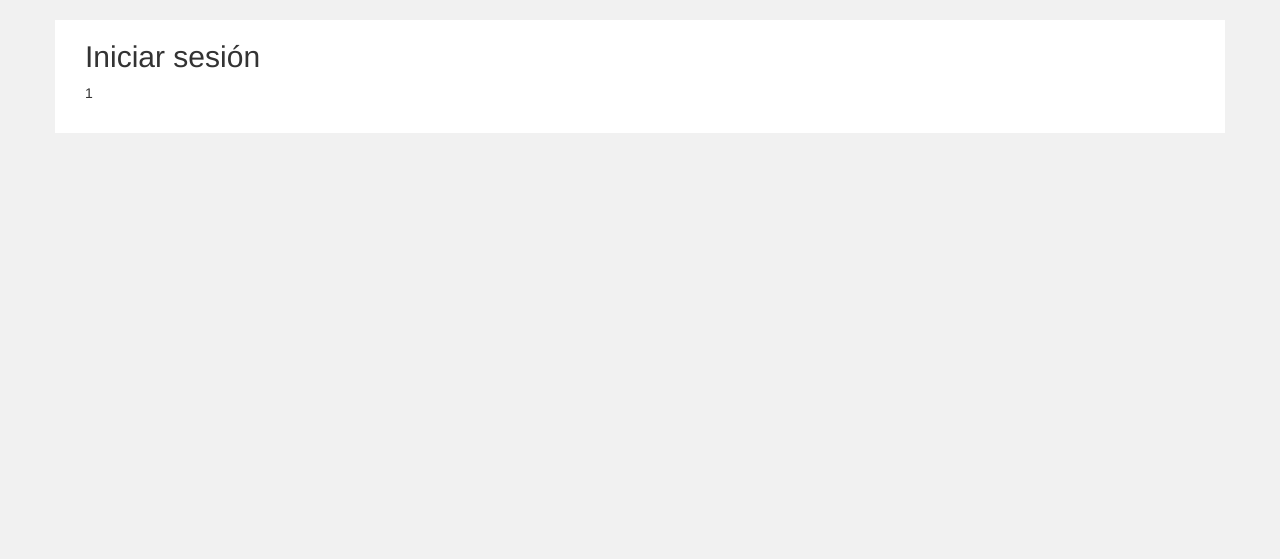
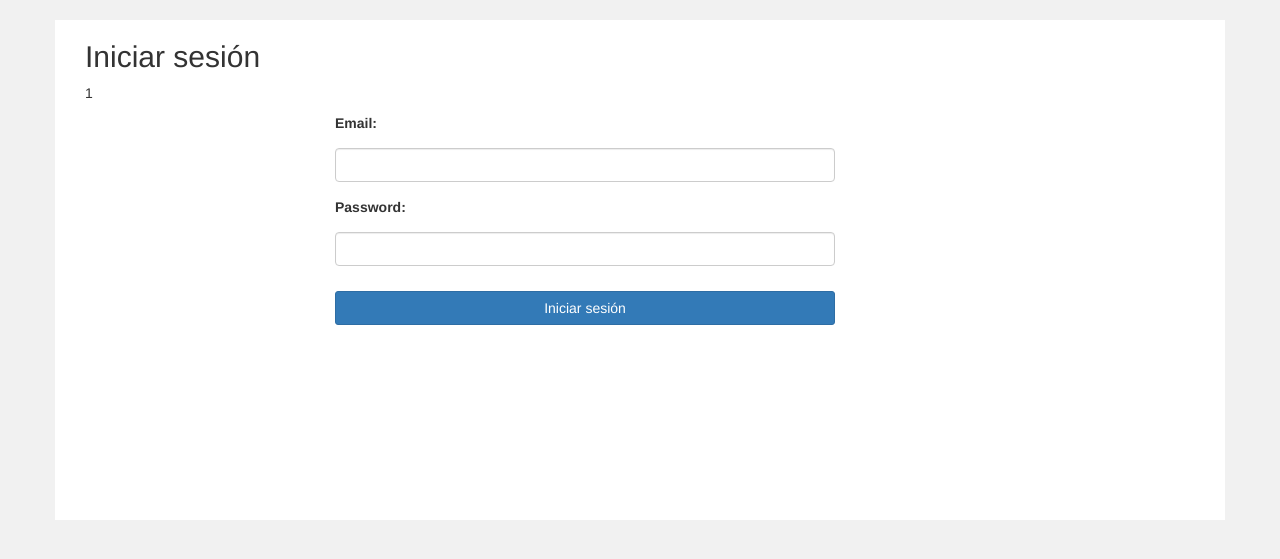
Before and after one commit to 7MaNu7/iw-ci, a CodeIgniter app: page /index.php/login/index in a window 1280 px wide. Shown: the part 52-611 px from the top of the page. Run offline with CodeIgniter, Linux system fonts and the light colour scheme; data that the repository does not hold is empty; some libraries are stand-ins or nearby versions.

Commit message:
Cambios vista login con Css y Bootstrap

```diff
--- a/Youtube/application/views/youtube/login.php
+++ b/Youtube/application/views/youtube/login.php
@@ -3,14 +3,21 @@
 ?>
 
 <!-- CSS -->
-<link type="text/css" rel="stylesheet" href="../css/inicio.css" />
+<link type="text/css" rel="stylesheet" href="../css/login.css" />
 
 <main class="container">
-<h2><?php echo $titulo; ?></h2>
+	<h2><?php echo $titulo; ?></h2>
 
+	<?php echo $existeusuario; ?></br>
 
-	<?php echo $existeusuario; ?></h2>
+	<div class="divcamposlogin">
+		<label>Email:</label>
+		<input type="text" class="form-control"> </input>
+		<label>Password:</label>
+		<input type="pasword" class="form-control"> </input>
 
+		<button class="btn btn-primary botonlogin">Iniciar sesión</button>
+	</div>
 </main>
 
 <?php
--- /dev/null
+++ b/Youtube/css/login.css
@@ -0,0 +1,20 @@
+.divcamposlogin {
+	width: 500px;
+	margin-left: 250px;
+	margin-top: 10px;
+}
+
+.divcamposlogin input {
+	margin-top: 10px;
+	margin-bottom: 15px;
+}
+
+.container {
+	min-height: 500px;
+}
+
+.divcamposlogin button {
+	width: 100%;
+	border-radius: 3px;
+	margin-top: 10px;
+}
```
